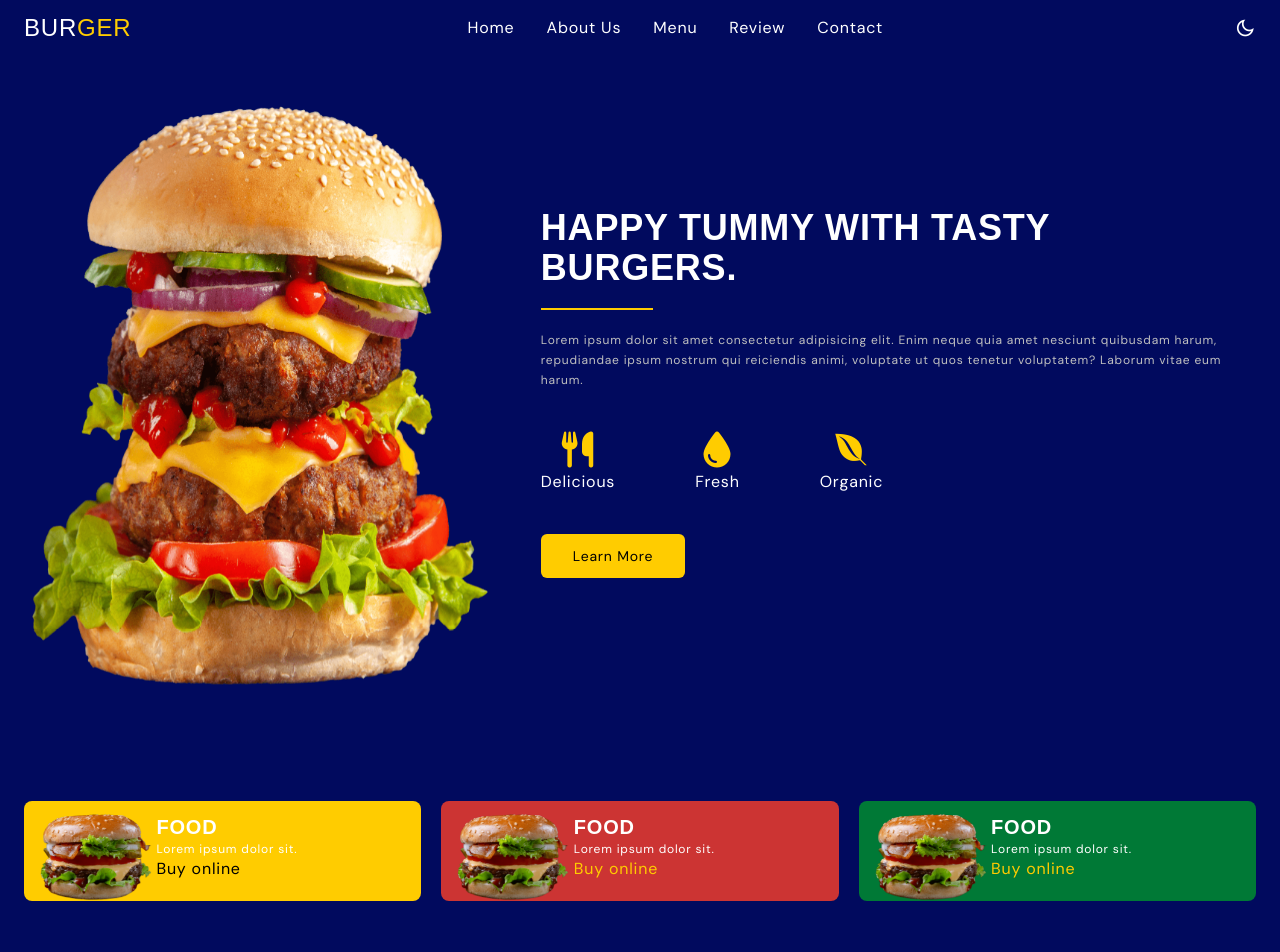
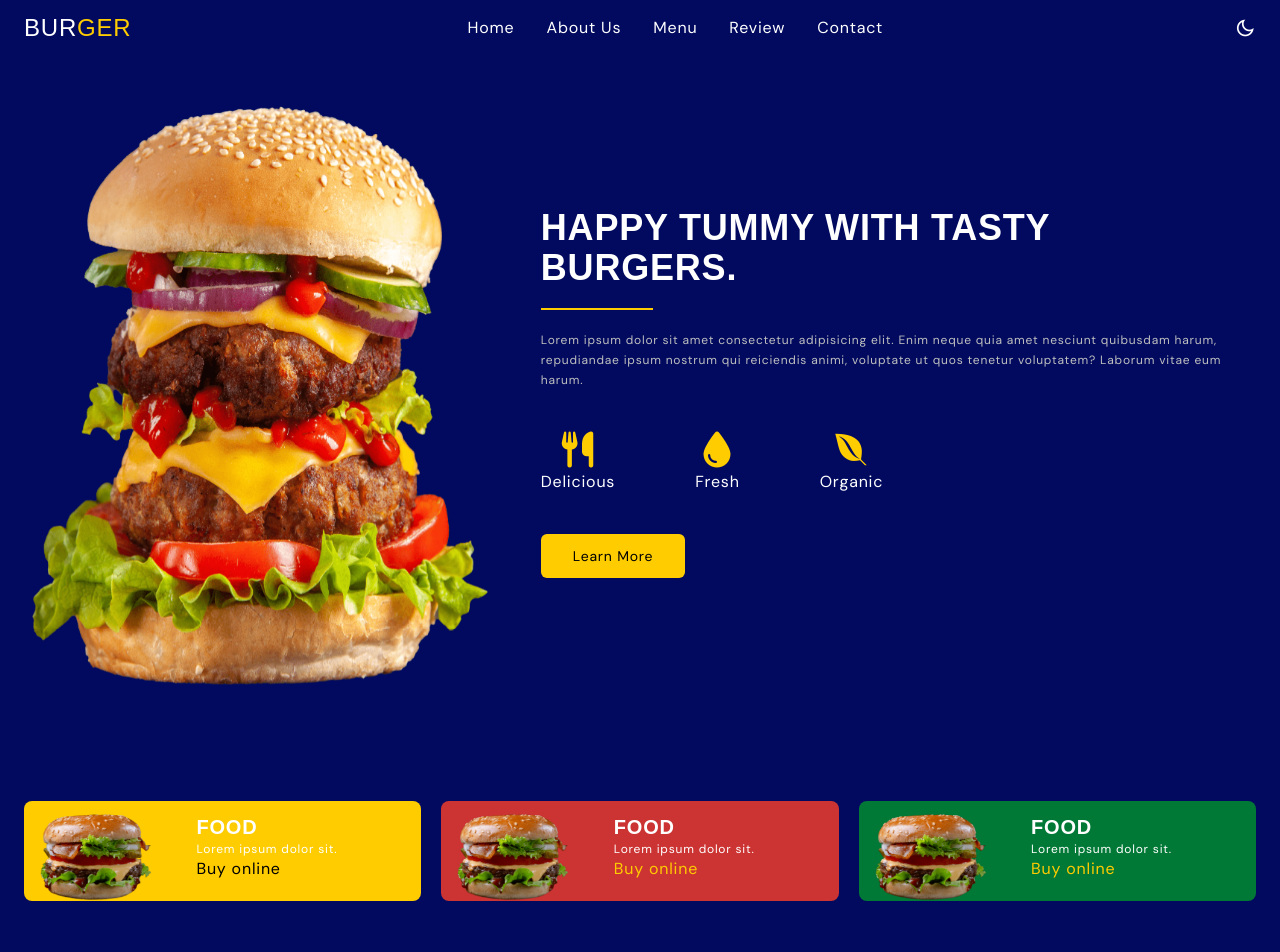
Before and after one commit to Usman-837/Burger_Website, a React (Vite) app: page / in a window 1280 px wide. Shown: the top 952 px of the page. Built offline with nearby package versions, Linux system fonts and the light colour scheme.

Commit message:
add gap-x-10 between image and content div

```diff
--- a/src/Categories.jsx
+++ b/src/Categories.jsx
@@ -7,7 +7,7 @@ const Categories = () => {
             <section id="category">
                 <div className="container flex flex-col gap-5 md:flex-row">
                     {/* card 1 */}
-                    <div data-aos="fade-down-right" className="bg-secondaryColor flex py-3 rounded-lg overflow-hidden md:flex-1">
+                    <div data-aos="fade-down-right" className="bg-secondaryColor flex gap-x-10 py-3 rounded-lg overflow-hidden md:flex-1">
                         <div className="basis-1/3 relative">
                             <img src={burger1} alt="category image" className="absolute w-28 -button-4 left-4"/>
                         </div>
@@ -18,7 +18,7 @@ const Categories = () => {
                         </div>
                     </div>
                      {/* card 2 */}
-                     <div data-aos="fade-up" className="bg-redColor flex py-3 rounded-lg overflow-hidden md:flex-1">
+                     <div data-aos="fade-up" className="bg-redColor flex gap-x-10 py-3 rounded-lg overflow-hidden md:flex-1">
                         <div className="basis-1/3 relative">
                             <img src={burger1} alt="category image" className="absolute w-28 -button-4 left-4"/>
                         </div>
@@ -29,7 +29,7 @@ const Categories = () => {
                         </div>
                     </div>
                     {/* card 3 */}
-                    <div data-aos="fade-down-left" className="bg-greenColor flex py-3 rounded-lg overflow-hidden md:flex-1">
+                    <div data-aos="fade-down-left" className="bg-greenColor flex gap-x-10 py-3 rounded-lg overflow-hidden md:flex-1">
                         <div className="basis-1/3 relative">
                             <img src={burger1} alt="category image" className="absolute w-28 -button-4 left-4"/>
                         </div>
```
